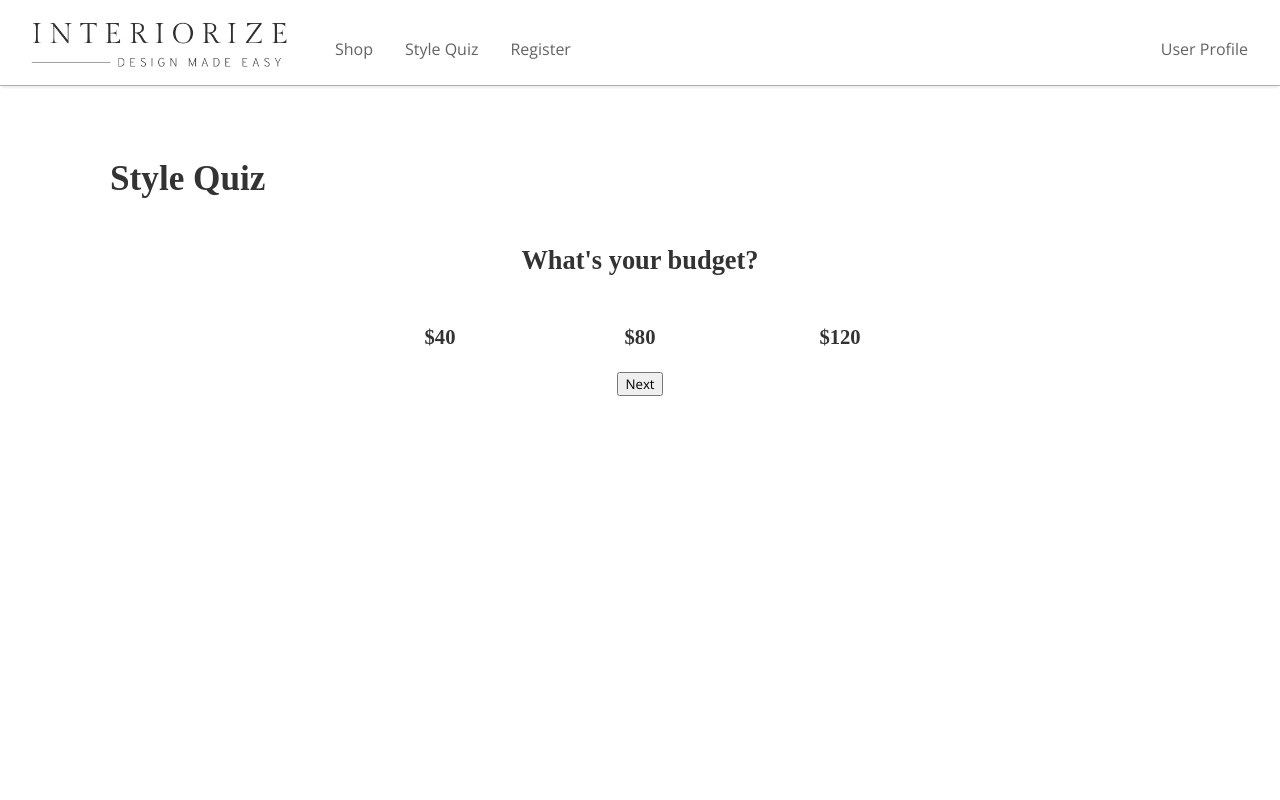
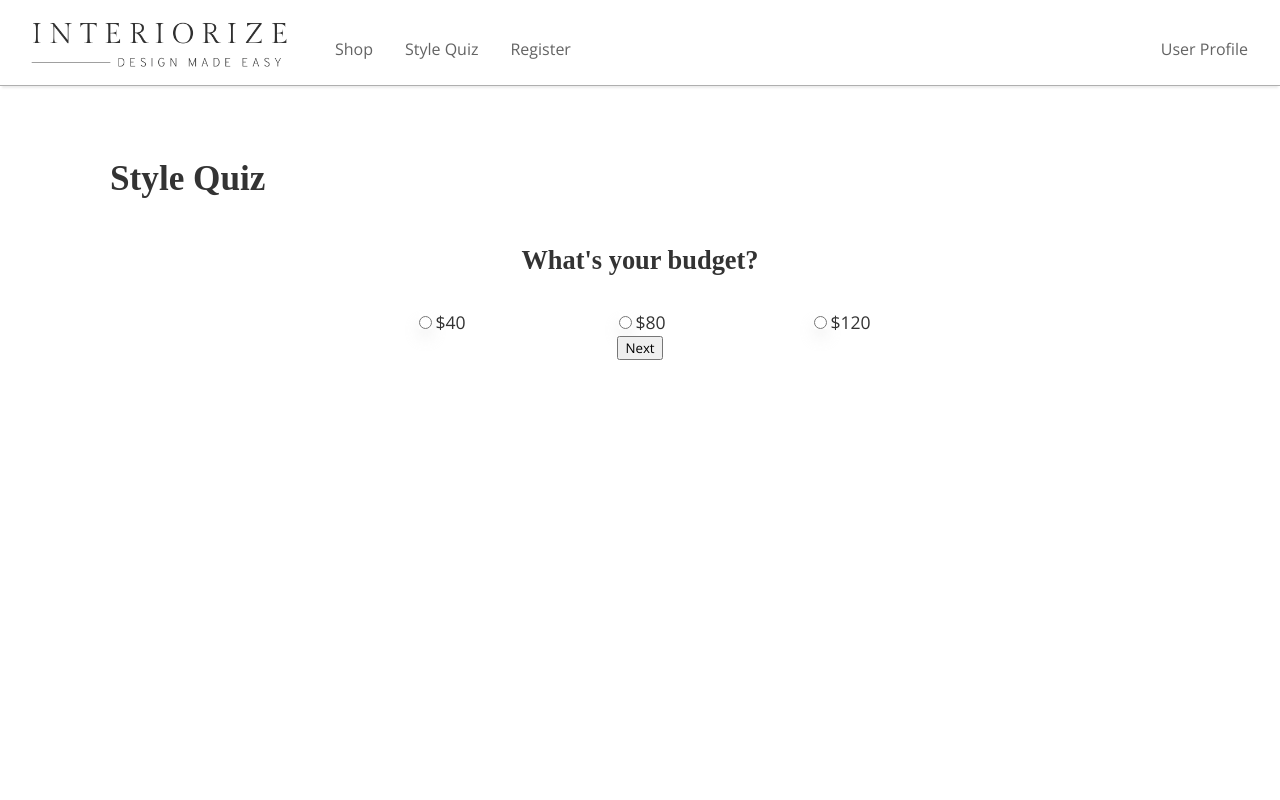
Before and after one commit to natelee3/new-interiorize, a React (Create React App) app: page /style-quiz in a window 1280 px wide. Shown: the top 800 px of the page. Built offline with nearby package versions, Linux system fonts and the light colour scheme; grey boxes are pictures that could not be loaded; a web font is replaced by a local one.

Commit message:
added a bunch of quiz functionality

```diff
--- a/src/components/styleQuiz/Carousel.jsx
+++ b/src/components/styleQuiz/Carousel.jsx
@@ -1,14 +1,89 @@
+import { useState } from "react";
 import { Carousel } from "react-responsive-carousel";
 import "react-responsive-carousel/lib/styles/carousel.min.css";
-import modern from "./imgs/modern.jpeg";
-import contemporary from "./imgs/contemporary.jpeg";
 
 // Style quiz to do: Implement some kinda of arrow or 'next' button. Fade in and out with each press  of the arrow for the next set of questions.
 //Questions: budget, color pallete, style, room, avoid
-//Will have to be some type of form
 //Save each answer in local storage and then do a one big post.
 
 const CarouselContainer = () => {
+  const [style, setStyle] = useState("");
+  const [budget, setBudget] = useState("");
+  const [room, setRoom] = useState("");
+  const [color1, setColor1] = useState("");
+  const [color2, setColor2] = useState("");
+  const [color3, setColor3] = useState("");
+  const [avoidArray, setAvoidArray] = useState([]);
+
+  const [color1Visible, setColor1Visible] = useState(true);
+  const [color2Visible, setColor2Visible] = useState(false);
+  const [color3Visible, setColor3Visible] = useState(false);
+
+  //   CHANGES
+  const handleStyleChange = (event) => {
+    setStyle(event.target.value);
+  };
+
+  const handleBudgetChange = (event) => {
+    console.log(event.target.value);
+    parseInt(event.target.value);
+    setBudget(event.target.value);
+  };
+
+  const handleRoomChange = (event) => {
+    setRoom(event.target.value);
+  };
+
+  const handleColor1Change = (event) => {
+    parseInt(event.target.value);
+    setColor1(event.target.value);
+  };
+
+  const handleColor2Change = (event) => {
+    parseInt(event.target.value);
+    setColor2(event.target.value);
+  };
+
+  const handleColor3Change = (event) => {
+      parseInt(event.target.value);
+      setColor3(event.target.value);
+  }
+
+  // SUBMITS
+  const handleBudgetSubmit = (event) => {
+    event.preventDefault();
+    localStorage.setItem("Budget", budget);
+  };
+
+  const handleStyleSubmit = (event) => {
+    event.preventDefault();
+    localStorage.setItem("Style Category", style);
+  };
+
+  const handleRoomSubmit = (event) => {
+    event.preventDefault();
+    localStorage.setItem("Room Choice", room);
+  };
+
+  const handleColor1Submit = (event) => {
+    event.preventDefault();
+    setColor1Visible(false);
+    localStorage.setItem("Color 1", color1);
+    setColor2Visible(true);
+  };
+
+  const handleColor2Submit = (event) => {
+    event.preventDefault();
+    localStorage.setItem("Color 2", color2);
+    setColor2Visible(false);
+    setColor3Visible(true);
+  };
+
+  const handleColor3Submit = (event) => {
+      event.preventDefault();
+      localStorage.setItem("Color 3", color3);
+  }
+
   return (
     <Carousel
       autoplay={false}
@@ -17,26 +92,51 @@ const CarouselContainer = () => {
       interval={2200000}
       showStatus={false}
     >
+      {/* BUDGET */}
       <div>
         <h2>What's your budget?</h2>
-        <form>
+        <form onSubmit={(event) => handleBudgetSubmit(event)}>
           <div className="row">
             <div className="col">
-              <h3>$40</h3>
+              <input
+                id="40"
+                type="radio"
+                name="budget"
+                value="40"
+                onChange={(event) => handleBudgetChange(event)}
+              />
+              <label for="40">$40</label>
             </div>
             <div className="col">
-              <h3>$80</h3>
+              <input
+                id="80"
+                type="radio"
+                name="budget"
+                value="80"
+                onChange={(event) => handleBudgetChange(event)}
+              />
+              <label for="80">$80</label>
             </div>
             <div className="col">
-              <h3>$120</h3>
+              <input
+                id="120"
+                type="radio"
+                name="budget"
+                value="120"
+                onChange={(event) => handleBudgetChange(event)}
+              />
+              <label for="120">$120</label>
             </div>
           </div>
           <button type="submit">Next</button>
         </form>
       </div>
-      <div>
+
+      {/* STYLE */}
+
+      <div onChange={(event) => handleStyleChange(event)}>
         <h2>Which picture best describes your style?</h2>
-        <form>
+        <form onSubmit={(event) => handleStyleSubmit(event)}>
           <div className="row">
             <div className="styleCol">
               <input id="bohemian" type="radio" name="style" value="Bohemian" />
@@ -91,12 +191,153 @@ const CarouselContainer = () => {
           <button type="submit">Next</button>
         </form>
       </div>
+
+      {/* ROOM SELECTION */}
+
+      <div onChange={(event) => handleRoomChange(event)}>
+        <h3>Which room would you like to focus on first?</h3>
+        <form onSubmit={(event) => handleRoomSubmit(event)}>
+          <input id="livingRoom" type="radio" name="room" value="Living Room" />
+          <label for="livingRoom">Living Room</label>
+
+          <input id="bedroom" type="radio" name="room" value="Bedroom" />
+          <label for="bedroom">Bedroom</label>
+
+          <input id="bathroom" type="radio" name="room" value="Bathroom" />
+          <label for="bathroom">Bathroom</label>
+
+          <input id="kitchen" type="radio" name="room" value="Kitchen" />
+          <label for="kitchen">Kitchen</label>
+
+          <input id="patio" type="radio" name="room" value="Patio" />
+          <label for="patio">Patio</label>
+
+          <button type="submit">Next</button>
+        </form>
+      </div>
+
       <div>
-        <h3>Which room would you like to focus on first?</h3>
+        {/* COLOR SELECTION */}
+        <div className={!!color1Visible ? "colorContainer" : "hidden"}>
+          <h3>Choose Your First Color</h3>
+          <div onChange={(event) => handleColor1Change(event)}>
+            <form onSubmit={(event) => handleColor1Submit(event)}>
+              <input id="red" type="radio" name="color" value="1" />
+              <label for="red">Red</label>
+
+              <input id="blue" type="radio" name="color" value="2" />
+              <label for="blue">Blue</label>
+
+              <input id="black" type="radio" name="color" value="3" />
+              <label for="black">Black</label>
+
+              <input id="white" type="radio" name="color" value="4" />
+              <label for="white">White</label>
+
+              <input id="yellow" type="radio" name="color" value="5" />
+              <label for="yellow">Yellow</label>
+
+              <input id="green" type="radio" name="color" value="6" />
+              <label for="green">Green</label>
+
+              <input id="purple" type="radio" name="color" value="7" />
+              <label for="purple">Purple</label>
+
+              <input id="orange" type="radio" name="color" value="8" />
+              <label for="orange">Orange</label>
+
+              <input id="gray" type="radio" name="color" value="10" />
+              <label for="gray">Gray</label>
+
+              <input id="brown" type="radio" name="color" value="11" />
+              <label for="brown">Brown</label>
+
+              <button type="submit">Next</button>
+            </form>
+          </div>
+        </div>
+        {/* COLOR SELECTION 2  */}
+        <div className={!!color2Visible ? "colorContainer" : "hidden"}>
+          <h3>Choose Your Second Color</h3>
+          <div onChange={(event) => handleColor2Change(event)}>
+            <form onSubmit={(event) => handleColor2Submit(event)}>
+              <input id="red" type="radio" name="color" value="1" />
+              <label for="red">Red</label>
+
+              <input id="blue" type="radio" name="color" value="2" />
+              <label for="blue">Blue</label>
+
+              <input id="black" type="radio" name="color" value="3" />
+              <label for="black">Black</label>
+
+              <input id="white" type="radio" name="color" value="4" />
+              <label for="white">White</label>
+
+              <input id="yellow" type="radio" name="color" value="5" />
+              <label for="yellow">Yellow</label>
+
+              <input id="green" type="radio" name="color" value="6" />
+              <label for="green">Green</label>
+
+              <input id="purple" type="radio" name="color" value="7" />
+              <label for="purple">Purple</label>
+
+              <input id="orange" type="radio" name="color" value="8" />
+              <label for="orange">Orange</label>
+
+              <input id="gray" type="radio" name="color" value="10" />
+              <label for="gray">Gray</label>
+
+              <input id="brown" type="radio" name="color" value="11" />
+              <label for="brown">Brown</label>
+
+              <button type="submit">Next</button>
+            </form>
+          </div>
+        </div>
+
+        {/* COLOR SELECTION 3 */}
+        <div className={!!color3Visible ? "colorContainer" : "hidden"}>
+          <h3>Choose Your Third Color</h3>
+          <div onChange={(event) => handleColor3Change(event)}>
+            <form onSubmit={(event) => handleColor3Submit(event)}>
+              <input id="red" type="radio" name="color" value="1" />
+              <label for="red">Red</label>
+
+              <input id="blue" type="radio" name="color" value="2" />
+              <label for="blue">Blue</label>
+
+              <input id="black" type="radio" name="color" value="3" />
+              <label for="black">Black</label>
+
+              <input id="white" type="radio" name="color" value="4" />
+              <label for="white">White</label>
+
+              <input id="yellow" type="radio" name="color" value="5" />
+              <label for="yellow">Yellow</label>
+
+              <input id="green" type="radio" name="color" value="6" />
+              <label for="green">Green</label>
+
+              <input id="purple" type="radio" name="color" value="7" />
+              <label for="purple">Purple</label>
+
+              <input id="orange" type="radio" name="color" value="8" />
+              <label for="orange">Orange</label>
+
+              <input id="gray" type="radio" name="color" value="10" />
+              <label for="gray">Gray</label>
+
+              <input id="brown" type="radio" name="color" value="11" />
+              <label for="brown">Brown</label>
+
+              <button type="submit">Next</button>
+            </form>
+          </div>
+        </div>
       </div>
-      <div>
-        <h3>Pick three colors you'd like your items to be.</h3>
-      </div>
+
+      {/* AVOID */}
       <div>
         <h3>Which items should we NOT send you?</h3>
       </div>
--- a/src/components/styleQuiz/styleQuiz.css
+++ b/src/components/styleQuiz/styleQuiz.css
@@ -72,3 +72,9 @@
 .styleCol input:checked + .styleImg {
   filter: none;
 }
+
+/* COLOR SELECTION + HIDDEN DIVS */
+
+.hidden {
+  display:none;
+}
```
